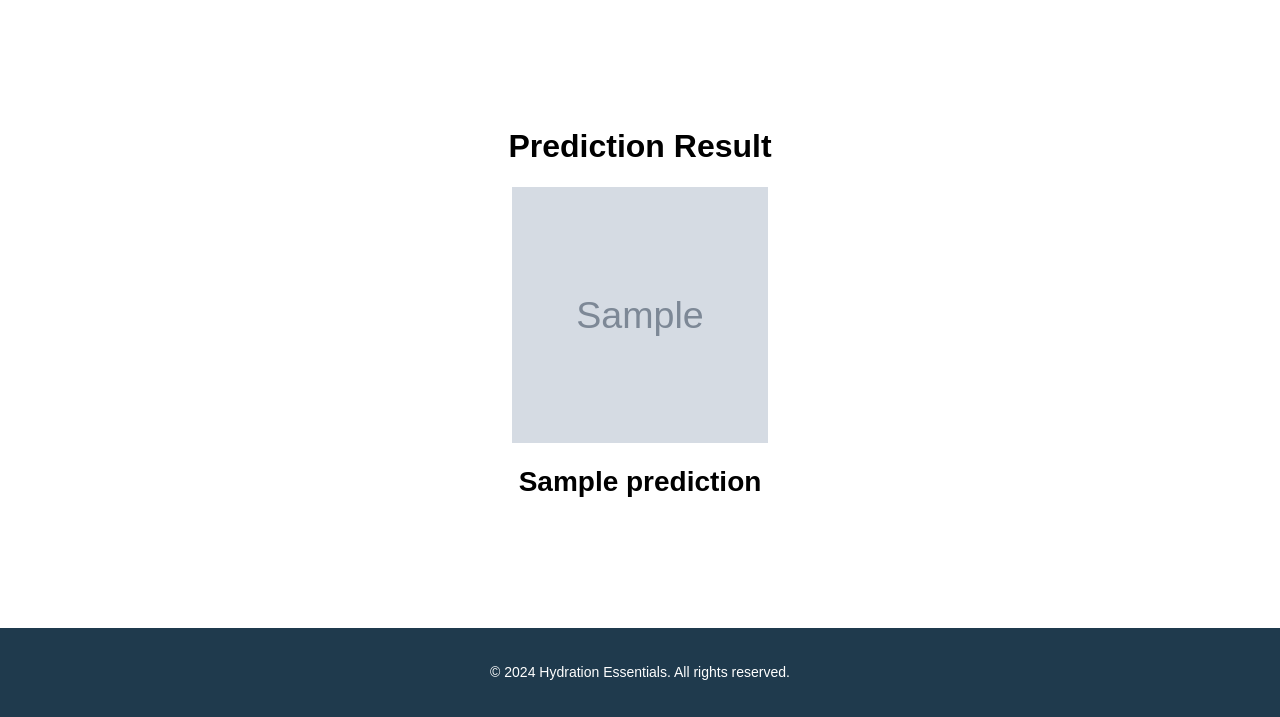
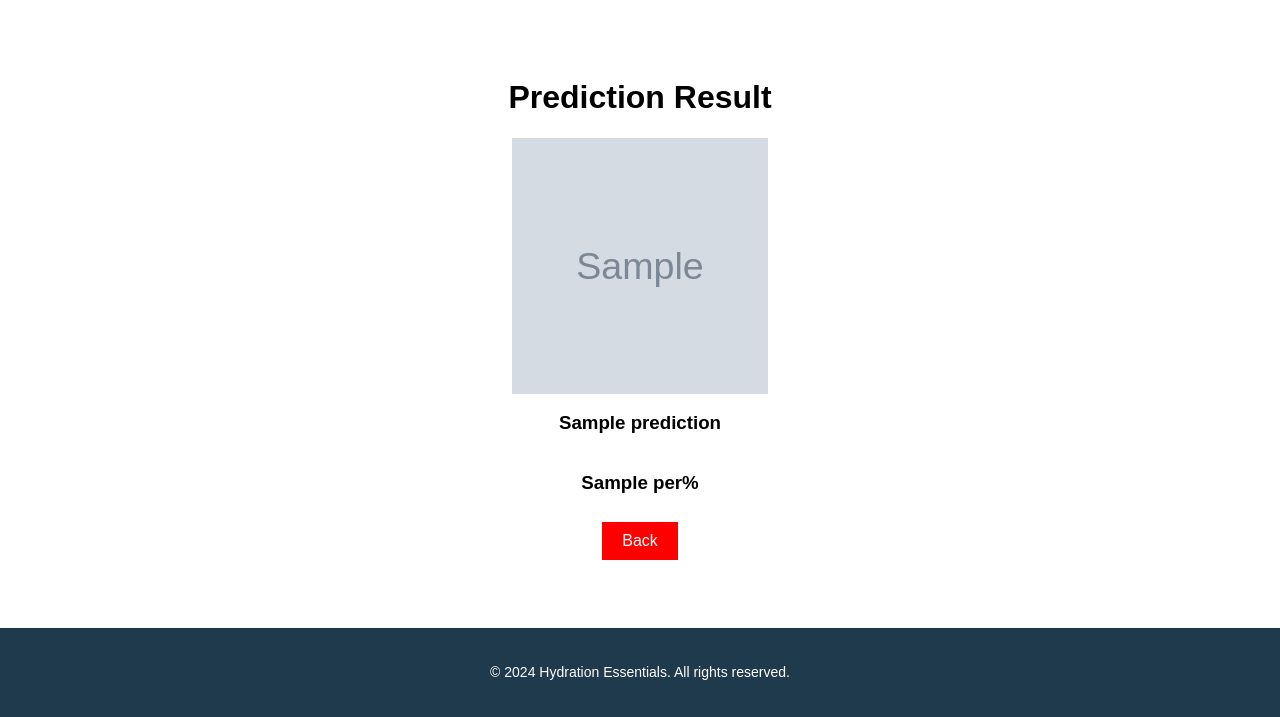
Before and after one commit to Nidhig19/hydration-essentials, a Flask app: template templates/predict.html in a window 1280 px wide. Shown: the part 83-800 px from the top of the page. Run offline with Flask 3, Linux system fonts and the light colour scheme; the template is opened without the code that fills it: most values are stand-ins (such as "Sample title", 1, 10 or a date in 2020); grey boxes marked "Sample" are stand-in pictures.

Commit message:
feat: Percentage

```diff
--- a/app.py
+++ b/app.py
@@ -34,20 +34,22 @@ def classification():
         x=img_to_array(img)
         x=x.reshape((1,256,256,3))
 
-        prediction=np.argmax(model.predict(x),axis=1)
+        prediction=model.predict(x)
+        per=((np.max(prediction))*100)
+        classes = np.argmax(prediction,axis=1)
         op=['Full water level','Half water level','Overflowing']
-        result=str(op[prediction[0]])
-        print(result)
-        return redirect(url_for('predict',file=f.filename,result=result))
+        result=str(op[classes[0]])
+        print(result,prediction)
+        return redirect(url_for('predict',per=per,file=f.filename,res=result))
     return render_template('classification.html')
 
 @app.route('/predict.html')
 def predict():
     file = request.args.get('file')
-    result = request.args.get('result')
+    res = request.args.get('res')
+    per = request.args.get('per')
     file_url = url_for('upload', filename=file)
-    print(file_url,result)
-    return render_template('predict.html',file=file_url,prediction=result)
+    return render_template('predict.html',per=per,file=file_url,prediction=res)
 
 @app.route('/uploads/<filename>')
 def upload(filename):
--- a/templates/classification.html
+++ b/templates/classification.html
@@ -175,12 +175,6 @@
         </div>
     </div>
 
-    <script>
-        document.getElementById('fileInput').addEventListener('change', function() {
-            alert('File selected: ' + this.files[0].name);
-        });
-    </script>
-
 <footer>
     <div class="box">
         <p>&copy; 2024 Hydration Essentials. All rights reserved.</p>
--- a/templates/predict.html
+++ b/templates/predict.html
@@ -172,8 +172,9 @@
     <div class="middle" style="color: black;">
         <h1>Prediction Result</h1>
         <img class="upload" src="{{file}}" alt="{{prediction}}">
-        <h2> {{ prediction }}
-        </h2>
+        <h3> {{ prediction }} </h3>
+        <h3> {{ per }}% </h3>
+        <a href="classification.html" class="proceed-button">Back</a>
     </div>
 
     <footer>
```
